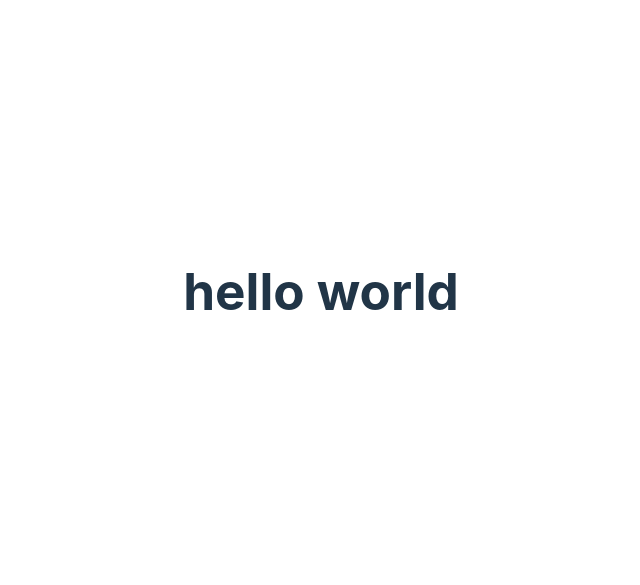
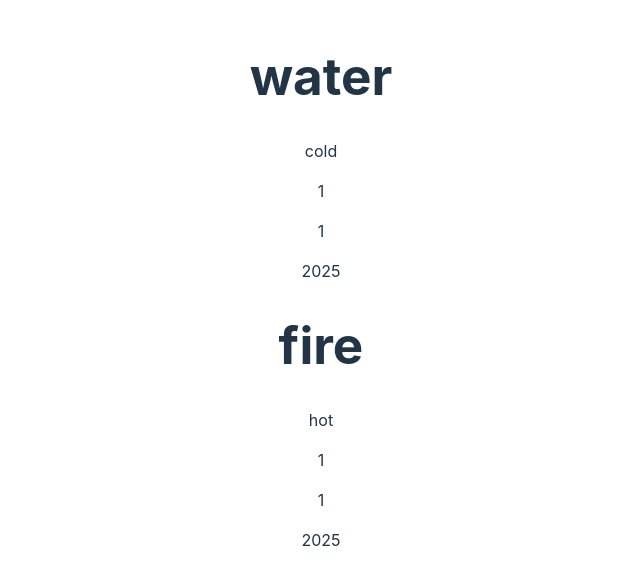
Before and after one commit to YogeshPeriyasamy/React, a React (Vite) app: page / in a window 1280 px wide. Shown: the part 109-694 px from the top of the page, without its empty margins (319-959 px from the left). Built offline with nearby package versions, Linux system fonts and the light colour scheme.

Commit message:
created date and months added using array

```diff
--- a/src/App.tsx
+++ b/src/App.tsx
@@ -2,13 +2,31 @@
 import './App.css'
 import Message from './Message'
 function App() {
- //here we r retruning jsx which looks like html
- //jsx==javascript xml
- // we can return duynamic content
- let name=''
- if(name)return <div><Message></Message></div>
- else return <h1> hello world</h1>
+  interface Exp{
+    heading:string;
+    word:string;
+    date:string;
+    month:string;
+    year:string;
+  }
+  let date=new Date(2025,1,1).getDate().toString();
+  let month=new Date(2025,1,1).getMonth().toString();
+  let year=new Date(2025,1,1).getFullYear().toString();
+   let messages:Exp[]=[{heading:"water",word:"cold",date:date,month:month,year:year},{heading:"fire",word:"hot",date:date,month:month,year:year}];
+    return (
+      <div>
+        <div>
+          {
+            messages.map((mess)=>{
+              return(
+              <Message heading={mess.heading} word={mess.word} date={mess.date} month={mess.month} year={mess.year} />
+              )
+            })
+          }
 
-}
+        </div>
+      </div>
+    );
+  }
 
-export default App
+  export default App;
--- a/src/Message.tsx
+++ b/src/Message.tsx
@@ -1,13 +1,26 @@
-export default function Message()
+interface MessageType{
+    heading:string;
+    word:string;
+    date:string;
+    month:string;
+    year:string;
+}
+export default function Message({heading,word,date,month,year}:MessageType)
+
 {
     return (
     // to return multiple elements enclose them inside div
     <div>
     <div>
-        <h1>Hello React!</h1>
+        <h1>{heading}</h1>
     </div>
     <div>
-        <p>It's my first try </p>
+        <p>{word}</p>
+    </div>
+    <div>
+    <p>{date}</p>
+    <p>{month}</p>
+    <p>{year}</p>
     </div>
     </div>
     )
--- a/src/main.tsx
+++ b/src/main.tsx
@@ -5,6 +5,6 @@ import './index.css'
 
 ReactDOM.createRoot(document.getElementById('root') as HTMLElement).render(
   <React.StrictMode>
-    <App />
+    <App></App>
   </React.StrictMode>,
 )
```
